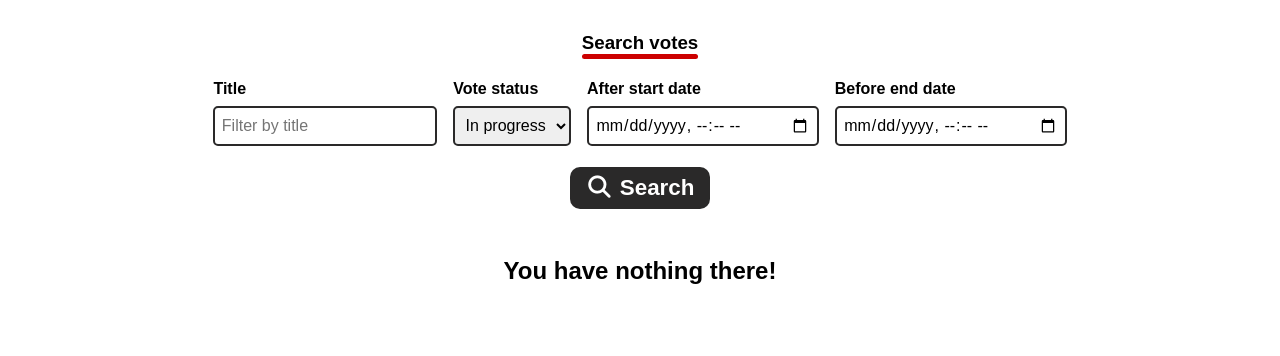
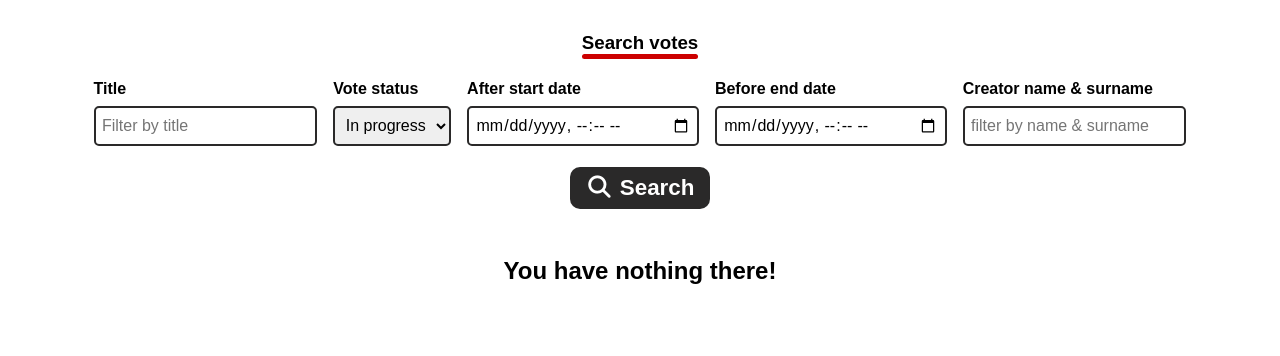
Before and after one commit to Kamil-Kijak/evoting-flask-app, a Flask app: page / in a window 1280 px wide. Shown: the part 64-420 px from the top of the page. Run offline with Flask 3, Linux system fonts and the light colour scheme; the visitor is signed in with stand-in values (Sample User, id 1); data that the repository does not hold is empty; parts of the project's set-up code (start-up, migrations or seed data) failed here and were passed over; some libraries are stand-ins or nearby versions.

Commit message:
added filter by creator name & surname

```diff
--- a/routes.py
+++ b/routes.py
@@ -19,14 +19,20 @@ def main_page():
         titleFilter = request.args.get("titleFilter", '')
         startDateFilter = request.args.get("startDateFilter", '')
         endDateFilter = request.args.get("endDateFilter", '')
-        votes = db.session.query(Vote).filter(Vote.title.like(f"%{titleFilter}%"))
+        userDataFilter = request.args.get("userDataFilter", '')
+        userData = userDataFilter.split(" ")
+        votes = db.session.query(Vote).join(User).filter(Vote.title.like(f"%{titleFilter}%"))
+        if len(userData) > 0:
+            votes = votes.filter(User.name.like(f"%{userData[0]}%"))
+        if len(userData) > 1:
+            votes = votes.filter(User.surname.like(f"%{userData[1]}%"))
         if startDateFilter:
             votes = votes.filter(Vote.startDate <= startDateFilter)
         if endDateFilter:
             votes = votes.filter(Vote.endDate >= endDateFilter)
         votes = votes.all()
         votes = [vote.to_dict() for vote in votes]
-        if statusFilter:
+        if statusFilter != "All":
             votes = [vote for vote in votes if vote["status"] == statusFilter]
         return render_template("pages/main.html", votes=votes)
     else:
--- a/templates/pages/main.html
+++ b/templates/pages/main.html
@@ -31,6 +31,7 @@
                     <option value="In progress" {{ 'selected' if request.args.get("statusFilter") == 'In progress' or request.args.get("statusFilter") == '' }}>In progress</option>
                     <option value="Waiting" {{ 'selected' if request.args.get("statusFilter") == 'Waiting' }}>Waiting</option>
                     <option value="Ended" {{ 'selected' if request.args.get("statusFilter") == 'Ended' }}>Ended</option>
+                    <option value="All" {{ 'selected' if request.args.get("statusFilter") == 'All' }}>All</option>
                 </select>
             </section>
             <section class="input-group">
@@ -40,6 +41,10 @@
             <section class="input-group">
                 <p>Before end date</p>
                 <input type="datetime-local" name="endDateFilter" aria-label="end date before input" value="{{ request.args.get('endDateFilter', '') }}">
+            </section>
+            <section class="input-group">
+                <p>Creator name & surname</p>
+                <input type="text" placeholder="filter by name & surname" name="userDataFilter" aria-label="name & surname filter" value="{{ request.args.get('userDataFilter', '') }}">
             </section>
         </section>
         <section class="flex-center">
```
